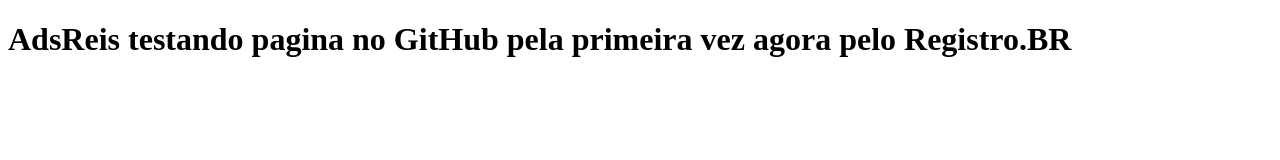
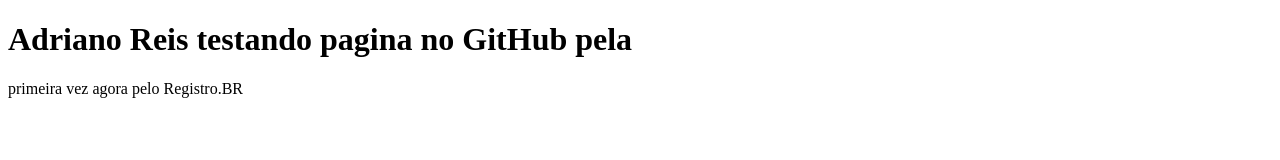
Before and after one commit to adsreis/adsreis, a plain HTML site: page index.html in a window 1280 px wide. Drawn offline with Linux system fonts and the light colour scheme.

Commit message:
Update index.html

```diff
--- a/index.html
+++ b/index.html
@@ -2,6 +2,7 @@
 <html>
 <head>
 	<title> Minha Primeira Página </title>
-	<h1> AdsReis testando pagina no GitHub pela primeira vez agora pelo Registro.BR </h1>
+	<h1> Adriano Reis testando pagina no GitHub pela </h1>
+	<h> primeira vez agora pelo Registro.BR </h1>
 </head>
 </html>
```
